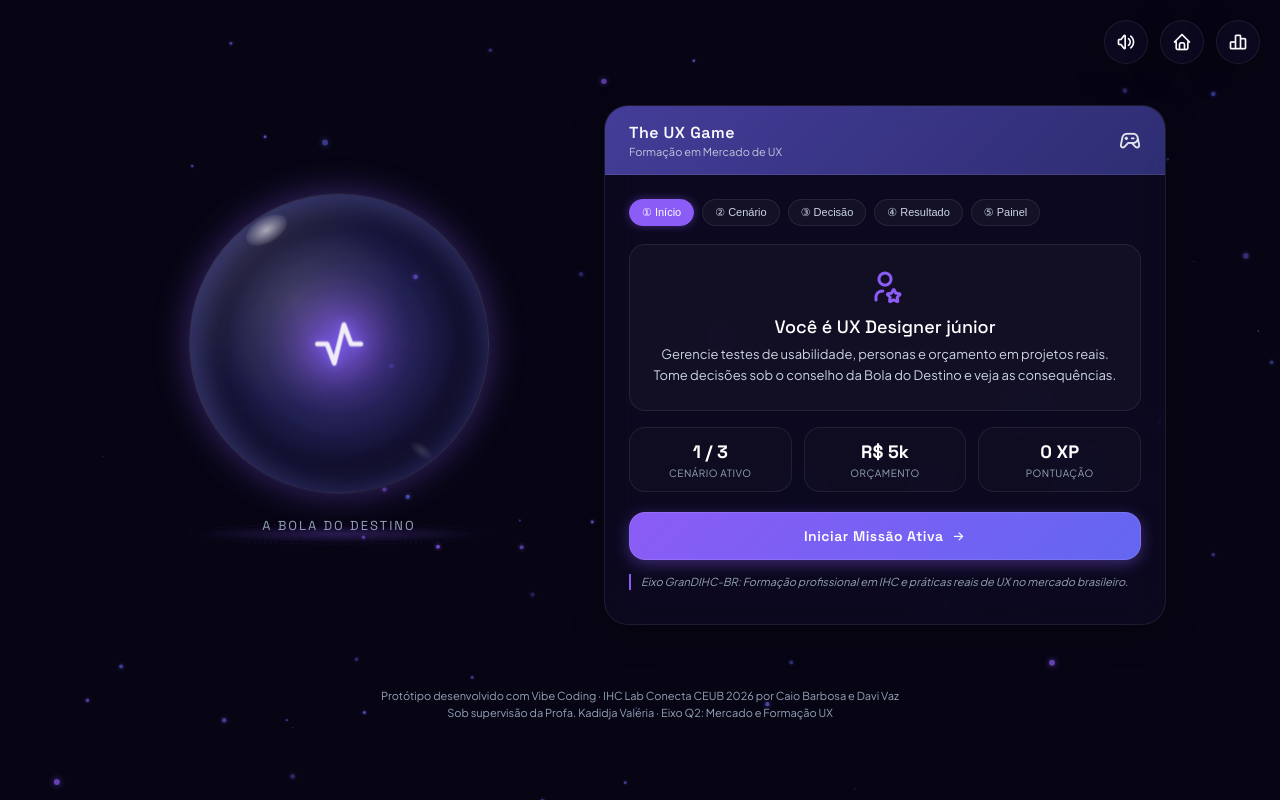
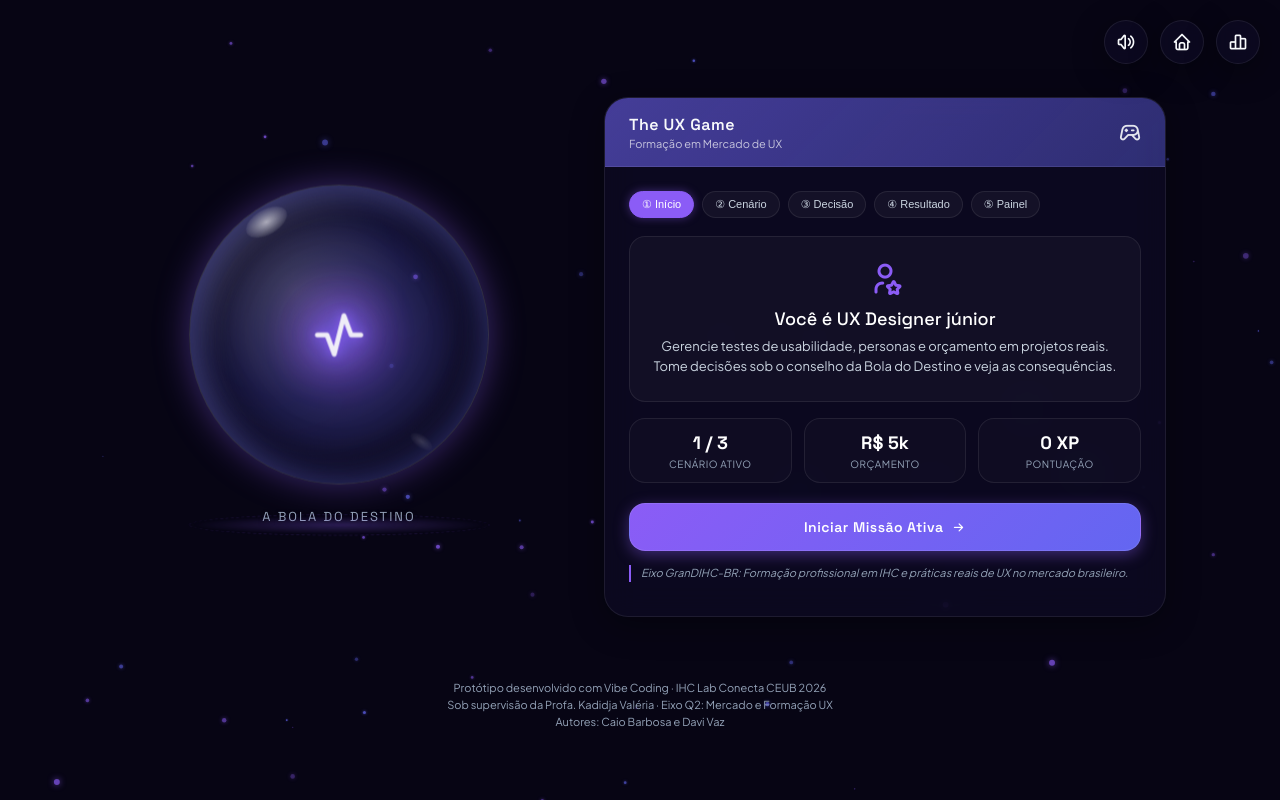
Before and after one commit to CaioB1ima/IHC-conecta-2026, a plain HTML site: page index.html in a window 1280 px wide. Drawn offline with Linux system fonts and the light colour scheme.

Commit message:
Update footer credits
Removed authors' names from footer credits.

```diff
--- a/index.html
+++ b/index.html
@@ -1080,8 +1080,9 @@
 
   <!-- Footer Credits -->
   <div class="game-footer">
-    <span>Protótipo desenvolvido com Vibe Coding · IHC Lab Conecta CEUB 2026 por Caio Barbosa e Davi Vaz</span>
+    <span>Protótipo desenvolvido com Vibe Coding · IHC Lab Conecta CEUB 2026</span>
     <span>Sob supervisão da Profa. Kadidja Valéria · Eixo Q2: Mercado e Formação UX</span>
+    <span>Autores: Caio Barbosa e Davi Vaz</span>
   </div>
 
   <!-- Sound Generator Engine (Self-contained Web Audio API synth) -->
```
